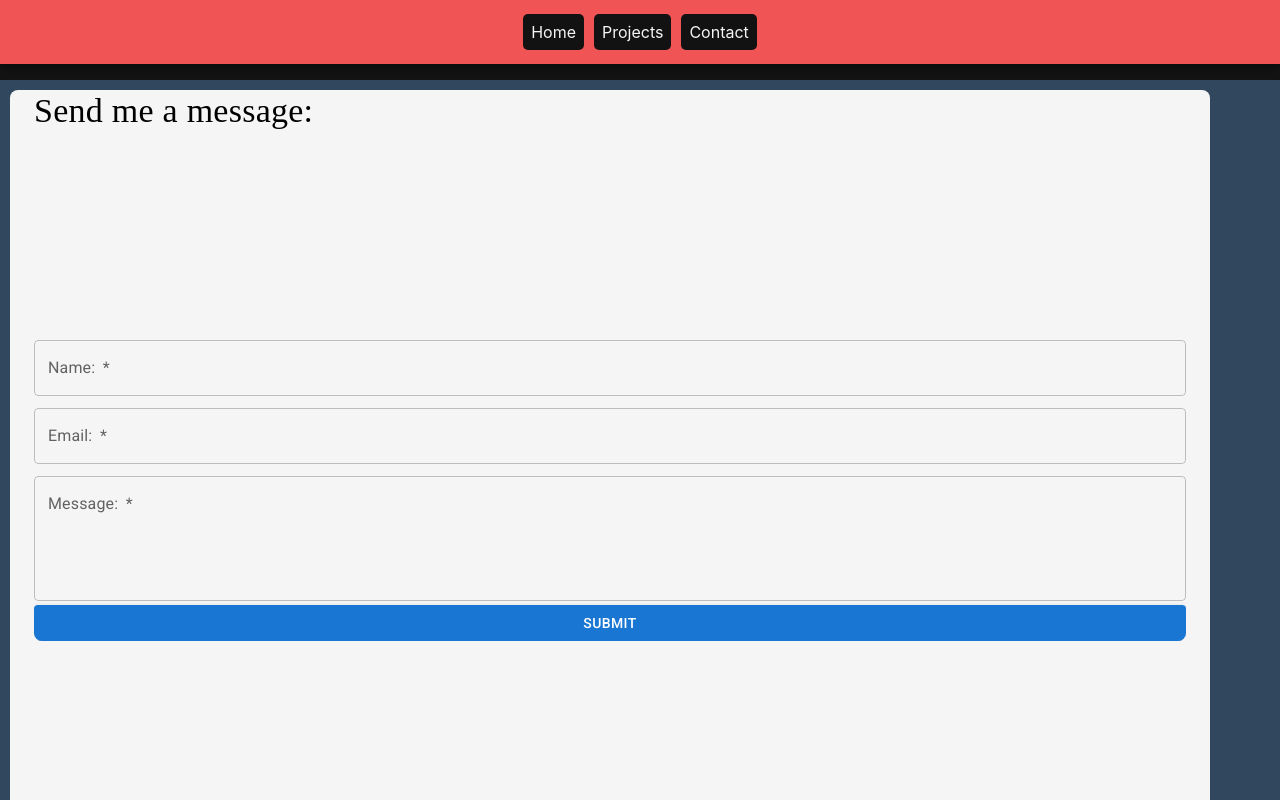
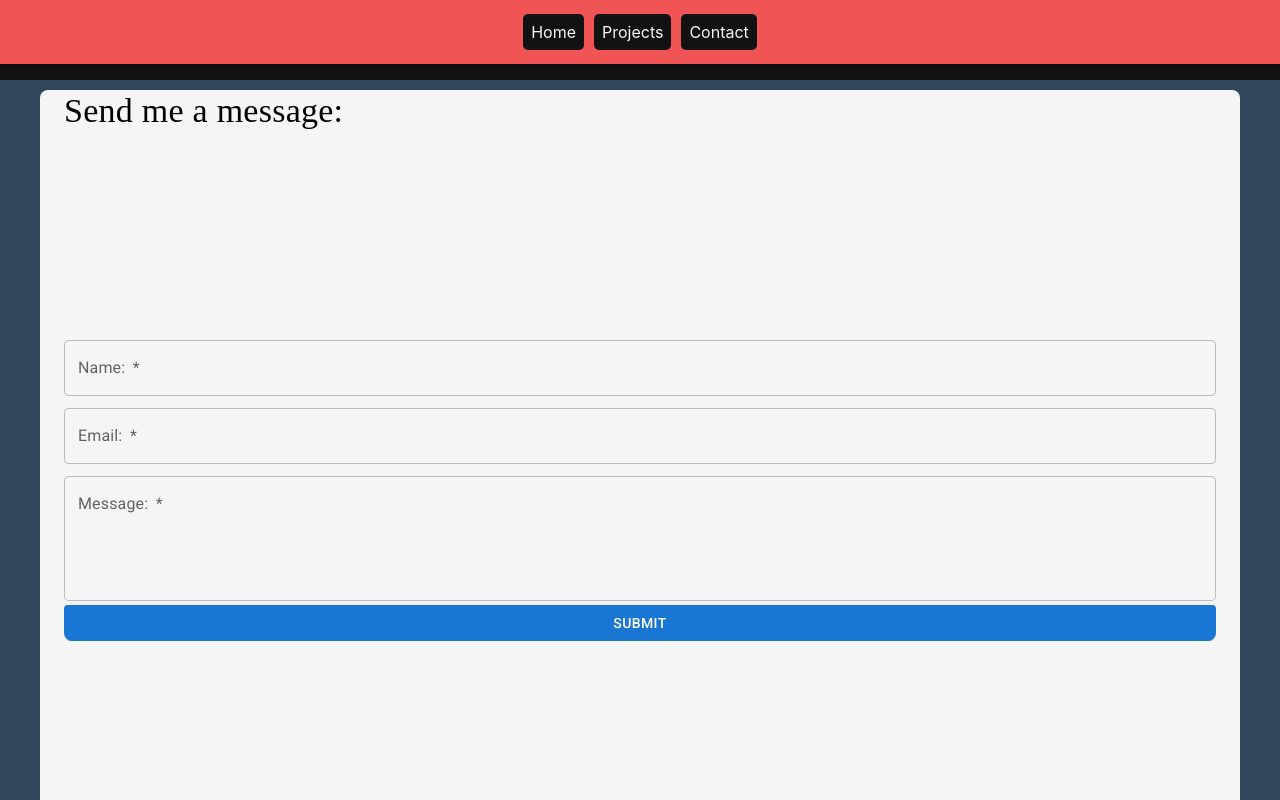
Before and after one commit to alexmassimino9/Portfolio, a React (Create React App) app: page /portfolio/contact in a window 1280 px wide. Shown: the top 800 px of the page. Built offline with nearby package versions, Linux system fonts and the light colour scheme; a web font is replaced by a local one.

Commit message:
add margin to contact from footer

```diff
--- a/src/components/routes/contact.js
+++ b/src/components/routes/contact.js
@@ -35,7 +35,8 @@ const Contact = () => {
           height: "100vh",
           bgcolor: "var(--white)",
           borderRadius: "8px",
-          margin: "10px",
+          marginTop: "10px",
+          marginBottom: "30px",
         }}
       >
         <Typography
```
